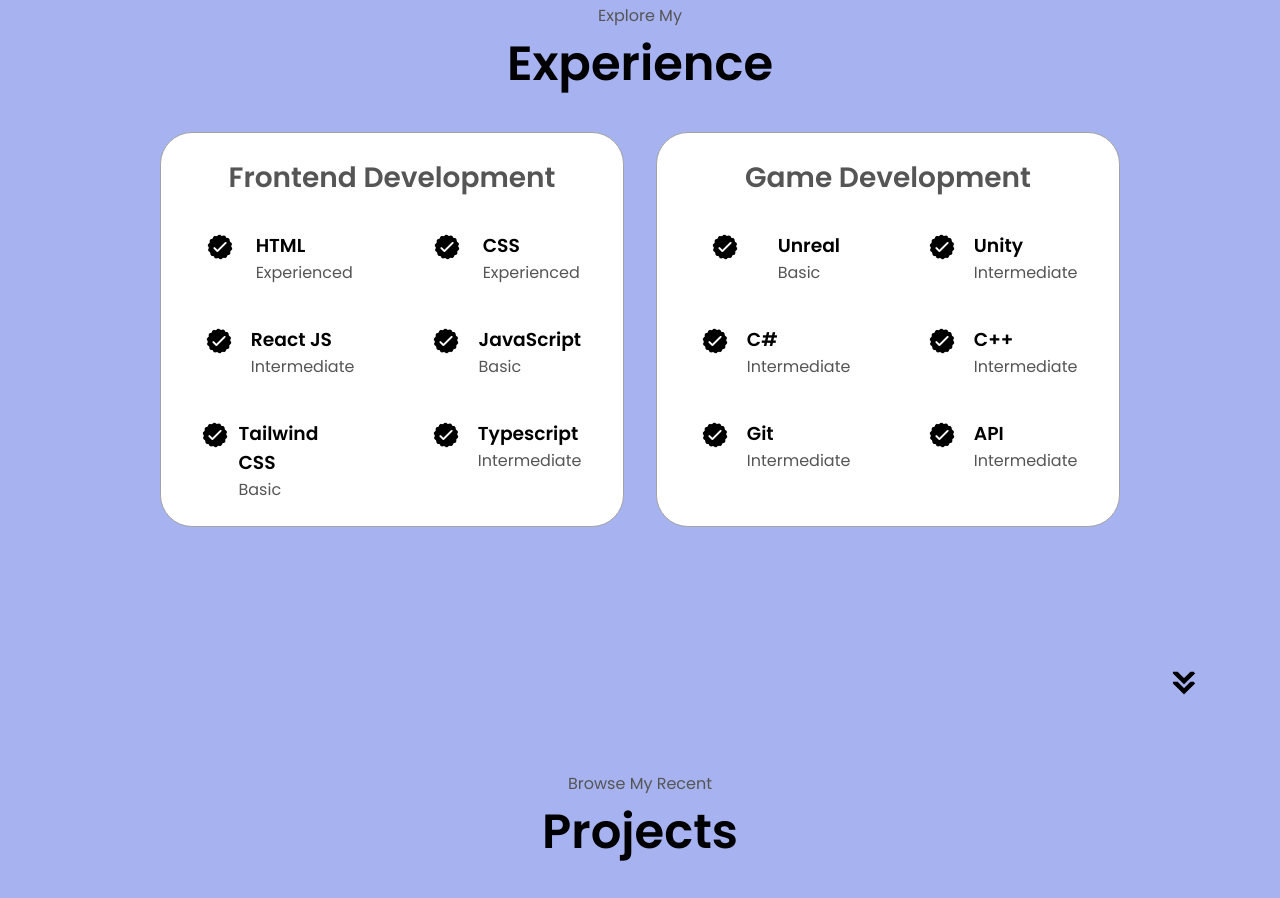
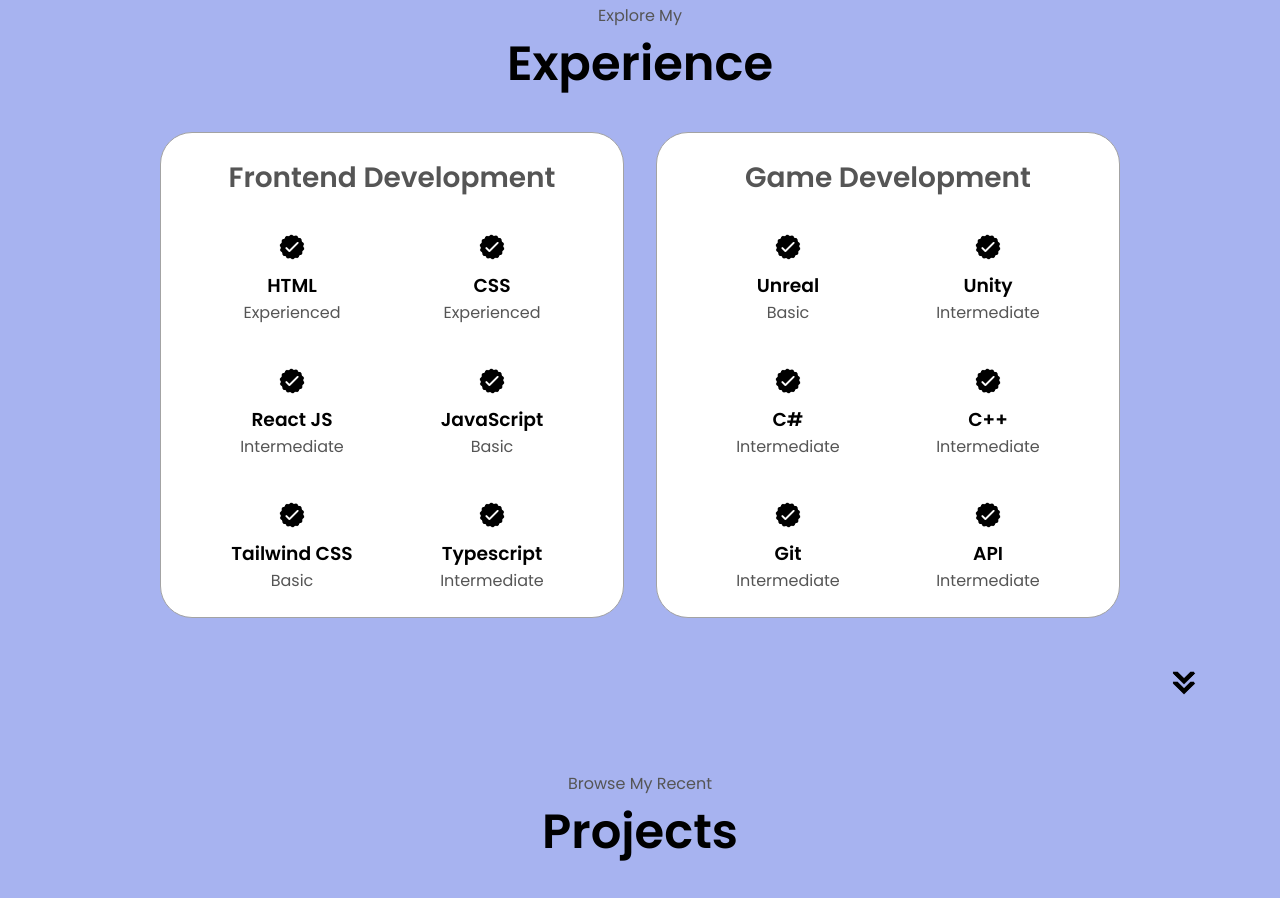
Before and after one commit to SOHAN-SAHA-2005/Codsoft_portfolio_T1, a plain HTML site: page index.html in a window 1280 px wide. Shown: the part 1693-2591 px from the top of the page. Drawn offline with Linux system fonts and the light colour scheme.

Commit message:
Update style.css

```diff
--- a/style.css
+++ b/style.css
@@ -171,6 +171,11 @@
 }
 
 .section__pic-container {
+}
+.section__pic-container img {
+  border: 4px solid #f2ae77; /* light purple border for subtle effect */
+  border-radius: 50%;
+  box-sizing: border-box;
   display: flex;
   height: 400px;
   width: 400px;
@@ -338,17 +343,20 @@
 
 .article-container {
   display: flex;
-  text-align: initial;
   flex-wrap: wrap;
   flex-direction: row;
   gap: 2.5rem;
-  justify-content: space-around;
+  justify-content: center;
+  align-items: flex-start;
 }
 
 article {
   display: flex;
+  flex-direction: column;
+  align-items: center;
   width: 10rem;
-  justify-content: space-around;
+  min-width: 120px;
+  justify-content: flex-start;
   gap: 0.5rem;
 }
 
```
